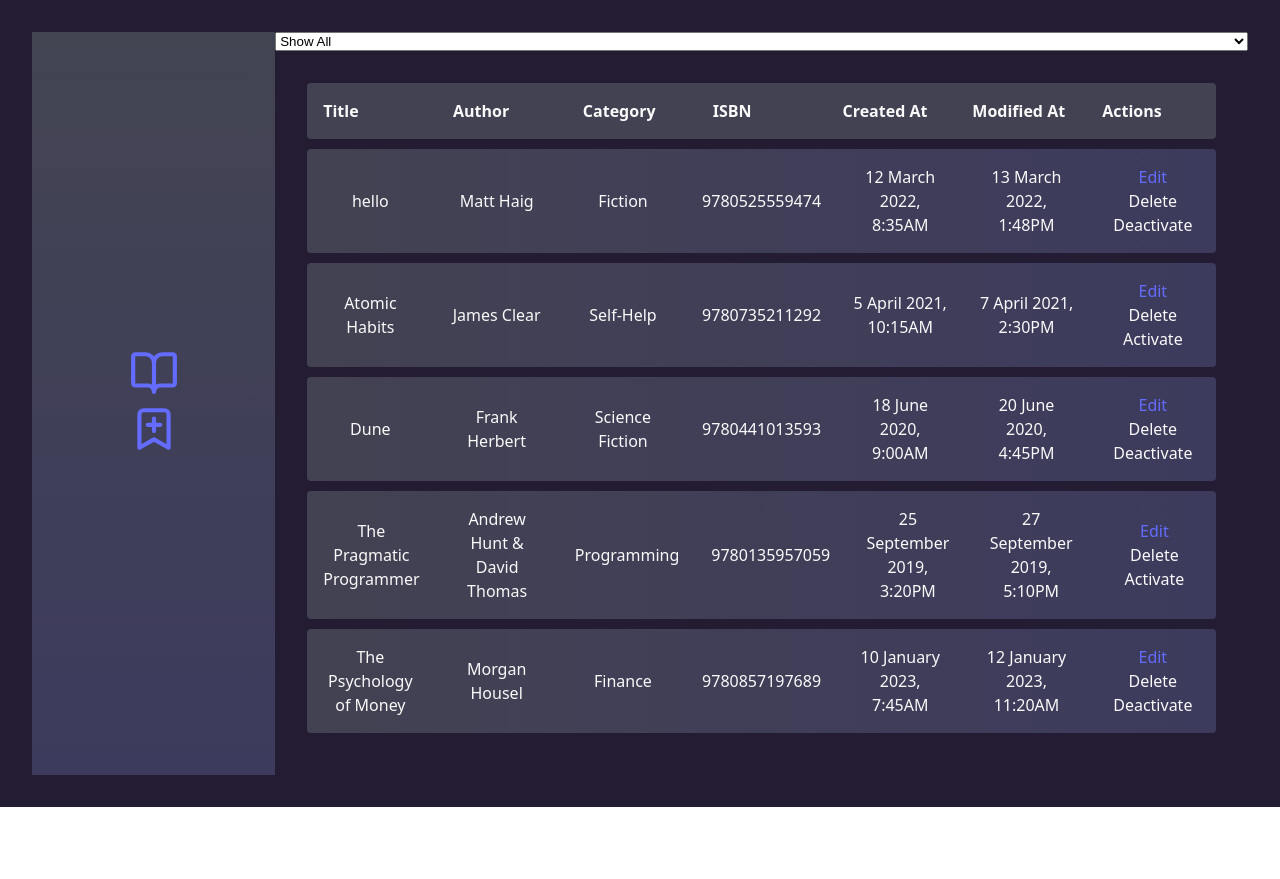
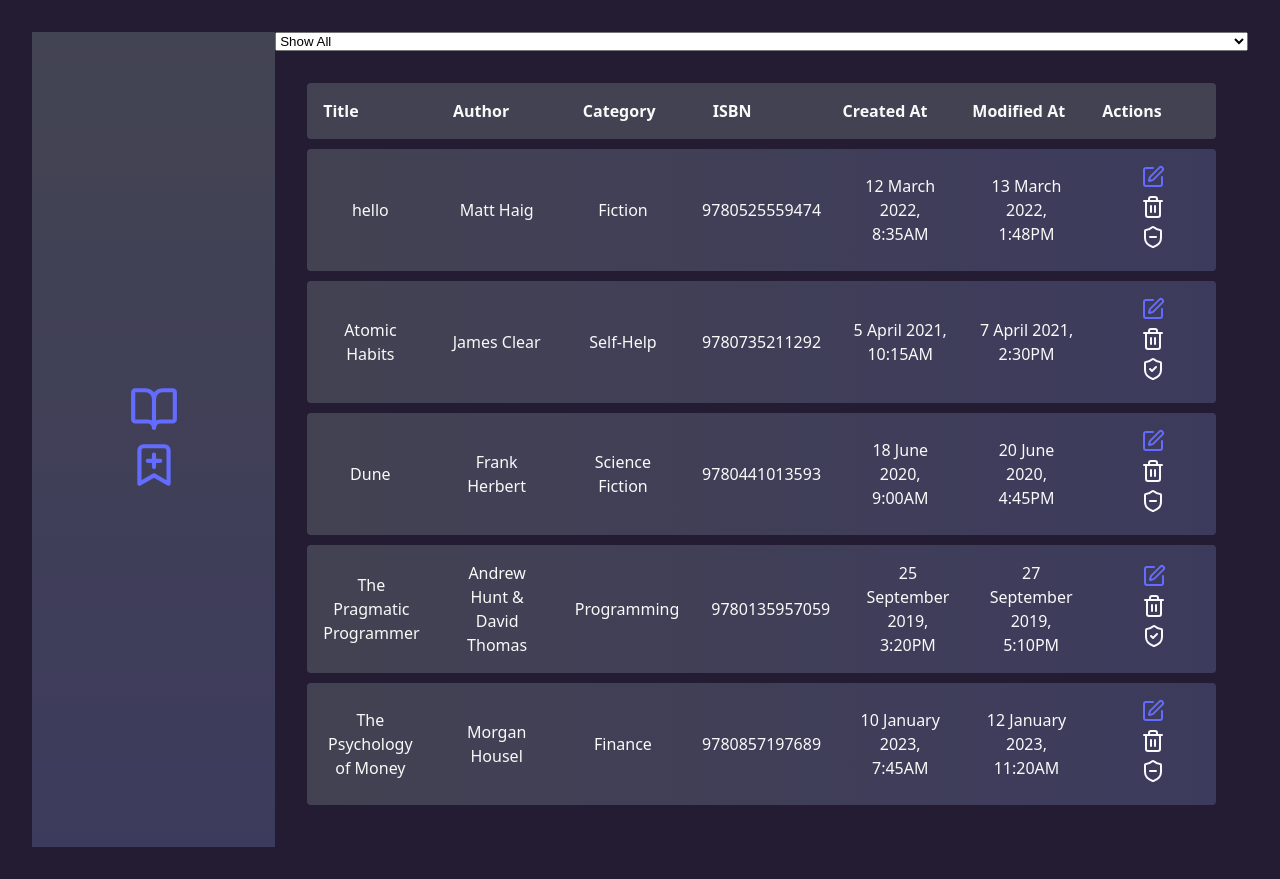
Before and after one commit to ElizaCalmau/books-dashboard-app, a React (Vite) app: page / in a window 1280 px wide. Before the commit the page ends 807 px from the top, so only its background shows below. Built offline with nearby package versions, Linux system fonts and the light colour scheme; data requests are answered from the project's data file.

Commit message:
changed button text for icon

```diff
--- a/src/components/Table/Table.tsx
+++ b/src/components/Table/Table.tsx
@@ -6,6 +6,13 @@ import styles from './Table.module.scss'
 import {Loading} from "../Loading.tsx";
 import { v4 as uuidv4 } from 'uuid';
 import {useBooksContext} from "../../context/BooksContext.tsx";
+import {
+    ShieldCheckIcon,
+    ShieldMinusIcon,
+    SquarePenIcon,
+    Trash2Icon
+} from "lucide-react";
+import classNames from "classnames";
 
 export const Table = ({books} : {books: Book[]}) => {
 
@@ -34,24 +41,15 @@ export const Table = ({books} : {books: Book[]}) => {
                         return <tr key={id} className={styles.tableRow}>
                             {Object.values(rest).map((prop) => {
                                 const itemId = uuidv4()
-                                console.log(prop)
                                     return <td key={itemId} className={styles.tableDataItem}>
                                             {prop}
                                         </td>
 
                             })}
-
-                            <td className={styles.tableDataItem}>
-                                <ButtonLink text='Edit' id={id}/>
-
-
-                                <Button text='Delete' onClick={() => deleteBook(id)}/>
-
-
-                                <Button text={book.active ? 'Deactivate' : 'Activate'} onClick={()=>handleBookStateUpdate({id, book})}/>
-
-
-                                {/*State: {book.active ? 'activated' : 'deactivated'}*/}
+                            <td className={classNames(styles.tableDataItem, styles.buttonWrapper)}>
+                                <ButtonLink icon={<SquarePenIcon />} path={`/${id}`}/>
+                                <Button icon={<Trash2Icon />} onClick={() => deleteBook(id)}/>
+                                <Button icon={book.active ? <ShieldMinusIcon /> : <ShieldCheckIcon />} onClick={()=>handleBookStateUpdate({id, book})}/>
                                 {/*TODO: make a green or red light for book state*/}
                             </td>
                         </tr>
```
